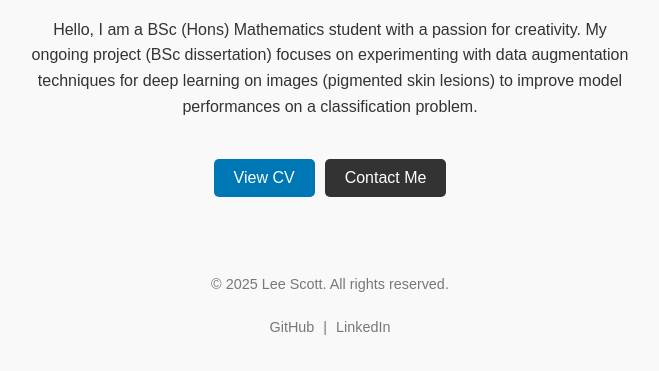
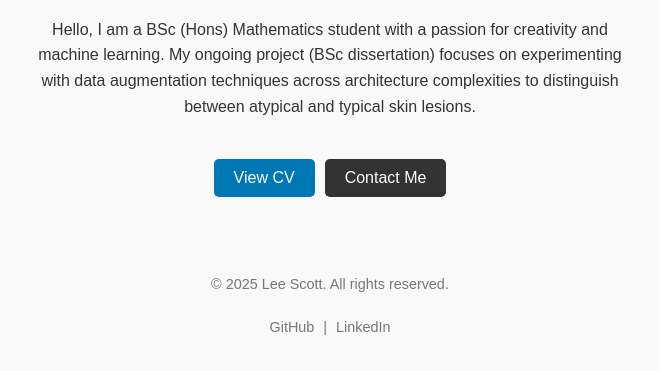
Before and after one commit to leewscott/leewscott.github.io, a plain HTML site: page index.html in a window 1280 px wide. Shown: the part 421-792 px from the top of the page, without its empty margins (310-969 px from the left). Drawn offline with Linux system fonts and the light colour scheme.

Commit message:
Update index.html

```diff
--- a/index.html
+++ b/index.html
@@ -110,7 +110,7 @@
         <img src="Photo.jpg" alt="Profile Image">
         <h1>Lee Scott</h1>
         <h2>Student at University of St Andrews</h2>
-        <p>Hello, I am a BSc (Hons) Mathematics student with a passion for creativity. My ongoing project (BSc dissertation) focuses on experimenting with data augmentation techniques for deep learning on images (pigmented skin lesions) to improve model performances on a classification problem.</p>
+        <p>Hello, I am a BSc (Hons) Mathematics student with a passion for creativity and machine learning. My ongoing project (BSc dissertation) focuses on experimenting with data augmentation techniques across architecture complexities to distinguish between atypical and typical skin lesions.</p>
     </header>
     <div class="buttons">
         <a href="CV.pdf" class="cv" target="_blank">View CV</a>
```
